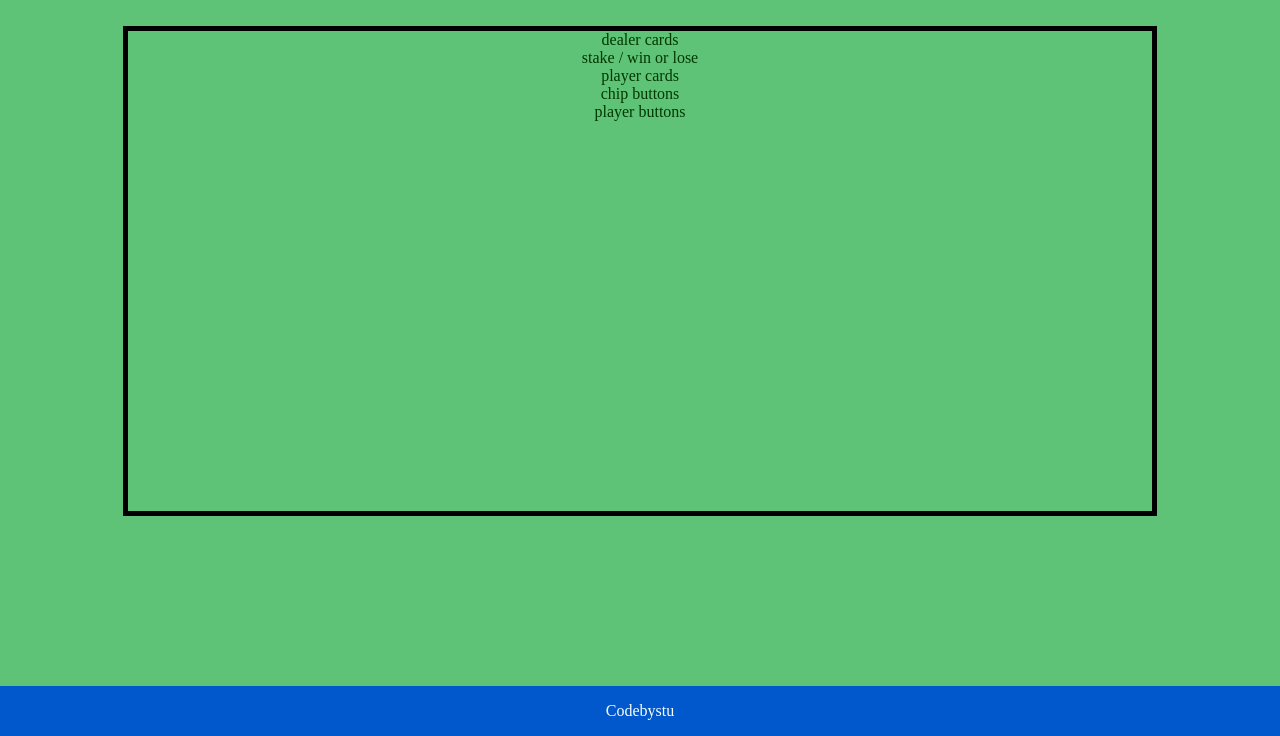
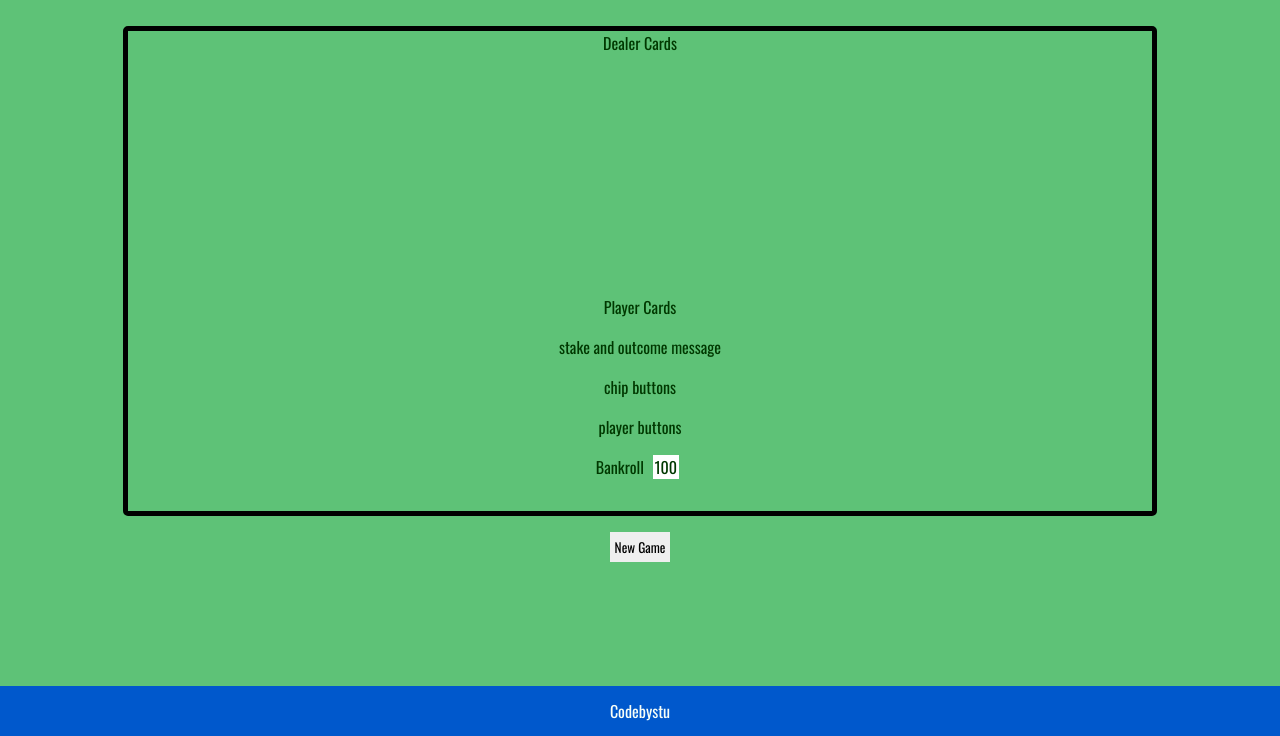
Before and after one commit to codebystu/basic-blackjack, a website: page index.html in a window 1280 px wide. Shown: the part 64-800 px from the top of the page. Drawn offline with nearby package versions, Linux system fonts and the light colour scheme.

Commit message:
Add css for cards, new game button and spaced game area content

```diff
--- a/assets/css/style.css
+++ b/assets/css/style.css
@@ -1,9 +1,10 @@
-
+@import url('https://fonts.googleapis.com/css2?family=Bebas+Neue&family=Oswald:wght@200..700&display=swap');
 
 * {
     margin: 0;
     padding: 0;
     border: 0;
+    font-family: "Oswald", sans-serif;
 }
 
 /*---------------------------------------Colors */
@@ -28,7 +29,7 @@ header {
 }
 
 #logo {
-    font-family: "Poppins", sans-serif;
+    font-family: inherit
     font-weight: 500;
     font-size: 200%;
     text-transform: uppercase;
@@ -75,10 +76,57 @@ header {
     height: 60vh;
     width: 80vw;
     border: 5px solid black;
+    border-radius: 5px;
     text-align: center;
     margin-left: auto;
     margin-right: auto;
     margin-top: 5vh;
+}
+
+.card-area {
+    height: 10vh;
+    text-align: center;
+}
+
+#dealer-cards {
+    margin-bottom: 10vh;
+}
+
+#stake {
+    margin-top: 2vh;
+}
+
+.cashbox, .game-btns {
+    height: 5vh;
+    text-align: center;
+}
+
+.card {
+    height: 10vh;
+    width: 8vh;
+    font-family: "Bebas Neue", sans-serif;
+    font-size: 10vh;
+    background-color: white;
+    border-radius: 5px;
+    display: inline-block;
+    text-align: center;
+    line-height: 10vh;
+
+}
+
+.bank {
+    height: 5vh;
+    width: 10vh;
+    background-color: white;
+    margin-left: 5px;
+    margin-right: 5px;
+    padding-left: 2px;
+    padding-right: 2px;
+}
+
+#new-game {
+    text-align: center;
+    margin-top: 2vh;
 }
 
 /*--------------------------------------- footer */
@@ -102,3 +150,10 @@ footer {
     color: #F8FFF8;
     text-decoration: none;
 }
+
+@media screen and (max-width: 450px) {
+#logo {
+    font-size: 100%;
+}
+
+}
--- a/index.html
+++ b/index.html
@@ -56,21 +56,31 @@
 
     <div id="game-container">
         <div id="game-area">
-            <div id="dealer-cards">
-                dealer cards
+            <div>Dealer Cards</div>
+            <div id="dealer-cards" class="card-area">
+                <!-- <div class="card">10</div>
+                <div class="card">A</div> -->
             </div>
-            <div id="game-message">
-                stake / win or lose
+            <div id="player-cards" class="card-area">
+                <!-- <div class="card">10</div>
+                <div class="card">A</div> -->
             </div>
-            <div id="player-cards">
-                player cards
+            <div>Player Cards</div>
+            <div id="stake" class="cashbox">
+                stake and outcome message
             </div>
-            <div id="chip-buttons">
+            <div id="chip-buttons" class="game-btns">
                 chip buttons
             </div>
-            <div id="player-buttons">
+            <div id="player-buttons" class="game-btns">
                 player buttons
             </div>
+            <div id="bankroll" class="cashbox">
+                <p>Bankroll <span class="bank">100</span>
+            </div>
+        </div>
+        <div id="new-game">
+            <button>New Game</button>
         </div>
     </div>
     <footer>
```
